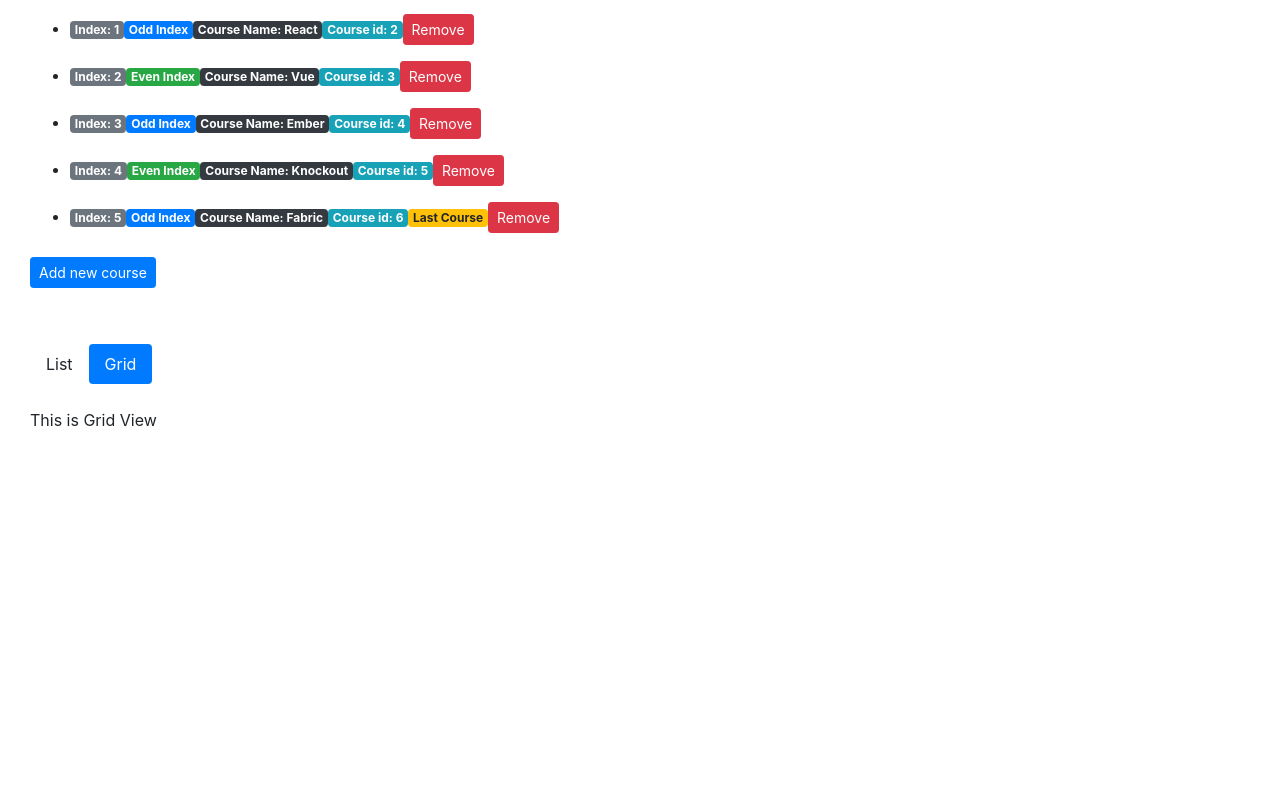
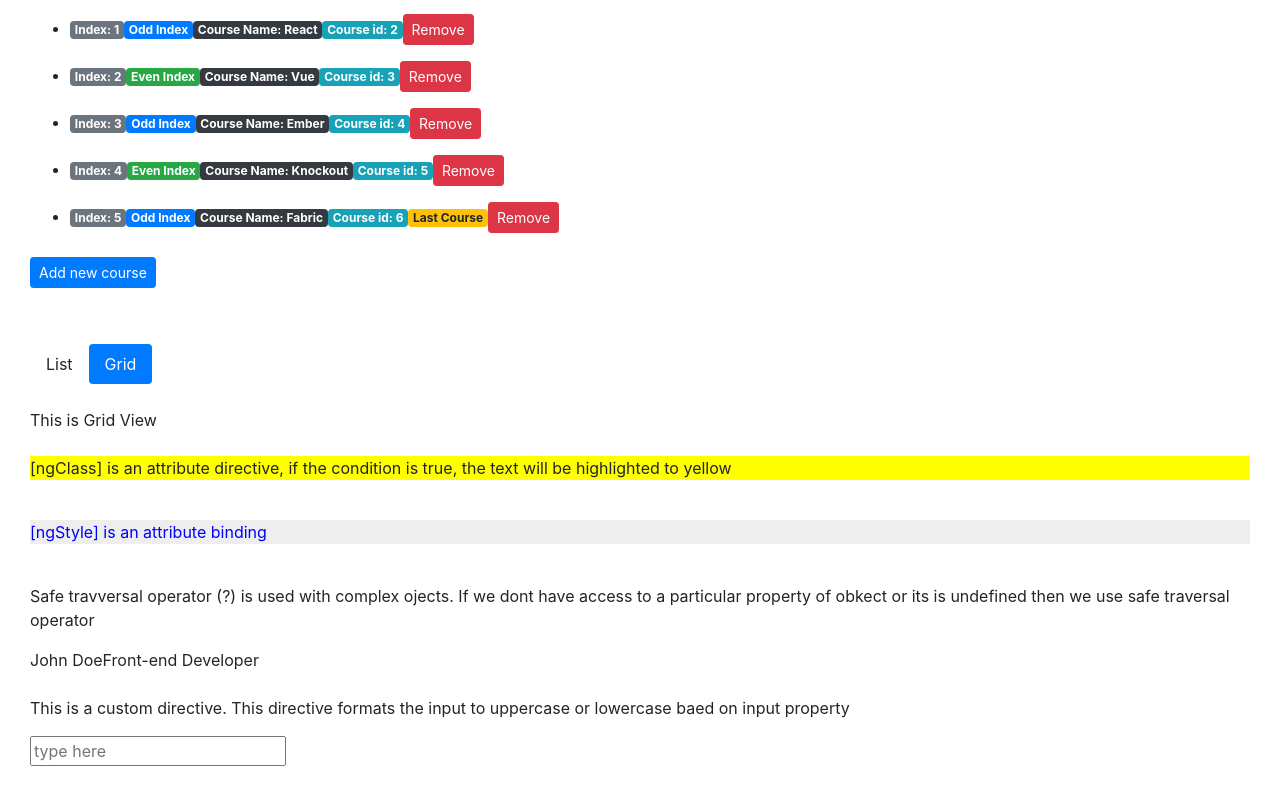
Before and after one commit to jsprodev/learn-angular, an Angular app: page / in a window 1280 px wide. Shown: the part 1493-2289 px from the top of the page. Before the commit the page ends 1955 px from the top, so only its background shows below. Built offline with nearby package versions, Linux system fonts and the light colour scheme.

Commit message:
custom directive format input

```diff
--- a/src/app/app.component.css
+++ b/src/app/app.component.css
@@ -9,3 +9,11 @@ li.nav-item {
 ul li {
     padding: 0.5rem 0rem;
 }
+
+.bg-yellow {
+    background: yellow;
+}
+
+.bg-grey {
+    background: grey;
+}
--- a/src/app/app.component.html
+++ b/src/app/app.component.html
@@ -86,6 +86,7 @@
 <br>
 
 <div *ngIf="courses.length > 0; then coursesThenTV else noCoursesElseTV"></div>
+<!-- the leading * in structural directives means angular is going to use  <ng-template> with the [ngIif], [ngFor], [ngSwitchCase] directive for all conditions -->
 <ng-template #coursesThenTV>
   <div>
     <h3>ngIf with 'then' and 'else' combined with ngFor (pro: one onle div is rendered in the DOM)</h3>
@@ -122,3 +123,32 @@
   <div *ngSwitchCase="'grid'">This is Grid View</div>
   <div *ngSwitchDefault>Default: No View Mode</div>
 </div>
+<br>
+
+<div>
+  <p [ngClass]="{ 'bg-yellow': highlight, 'bg-grey': !highlight }" (click)="toggleHighlight()">
+    [ngClass] is an attribute directive, if the condition is true, the text will be highlighted to yellow
+  </p>
+</div>
+<br>
+
+<div>
+  <p [ngStyle]="{ 'backgroundColor': hbkStyle? '#eee': '', 'color': hbkStyle? 'blue': ''}">
+    [ngStyle] is an attribute binding
+  </p>
+</div>
+<br>
+
+<div>
+  <p>Safe travversal operator (?) is used with complex ojects. If we dont have access to a particular property of obkect or its is undefined then we use safe traversal operator</p>
+  <span>{{ complexObject.personalDetails.name }}</span>
+  <span>{{ complexObject.personalDetails?.designation }}</span>
+  <span>{{ complexObject.personalDetails?.address }}</span>
+</div>
+<br>
+
+<div>
+  <p>This is a custom directive. This directive formats the input to uppercase or lowercase baed on input property </p>
+  <!-- <input type="text" inputFormat [format]="'lowercase'" placeholder="type here"> -->
+  <input type="text" [inputFormat]="'lowercase'" placeholder="type here">
+</div>
--- a/src/app/app.component.ts
+++ b/src/app/app.component.ts
@@ -18,8 +18,9 @@ export class AppComponent {
   tasks = [];
   person = {};
   text = '';
+  viewMode = 'grid';
   highlight: boolean;
-  // courses = ['angular', 'react', 'vue'];
+  hbkStyle: boolean = true;
   courses = [
     { id: 1, name: 'Angular' },
     { id: 2, name: 'React' },
@@ -28,7 +29,14 @@ export class AppComponent {
     { id: 5, name: 'Knockout' },
     { id: 6, name: 'Fabric' },
   ];
-  viewMode = 'grid';
+  complexObject = {
+      title: 'Candidate Details',
+      personalDetails: {
+        name: 'John Doe',
+        designation: 'Front-end Developer',
+        address: null
+      }
+    };
 
   constructor(myService: DataService) {
     this.tasks = myService.getTasks();
@@ -79,4 +87,8 @@ export class AppComponent {
   //   return course ? course.id : undefined;
   // }
 
+  toggleHighlight() {
+    this.highlight = ! this.highlight;
+  }
+
 }
--- a/src/app/app.module.ts
+++ b/src/app/app.module.ts
@@ -7,13 +7,15 @@ import { DataService } from './data.service';
 import { SummaryPipe } from './summary.pipe';
 import { FavoriteComponent } from './favorite/favorite.component';
 import { BootstrapCardComponent } from './bootstrap-card/bootstrap-card.component';
+import { InputFormatDirective } from './input-format.directive';
 
 @NgModule({
   declarations: [
     AppComponent,
     SummaryPipe,
     FavoriteComponent,
-    BootstrapCardComponent
+    BootstrapCardComponent,
+    InputFormatDirective
   ],
   imports: [
     BrowserModule,
--- /dev/null
+++ b/src/app/input-format.directive.ts
@@ -0,0 +1,22 @@
+import { Directive, ElementRef, HostListener, Input } from '@angular/core';
+
+@Directive({
+  selector: '[inputFormat]'
+})
+export class InputFormatDirective {
+
+  constructor(private el: ElementRef) { }
+
+  @Input('inputFormat') format;
+  @HostListener('blur') onblur() {
+    let value: string = this.el.nativeElement.value;
+    if(this.format == 'lowercase') {
+      this.el.nativeElement.value = value.toLowerCase();
+      console.log('onBlur is fired: input is converted to lowercase');
+    } else {
+      this.el.nativeElement.value = value.toUpperCase();
+      console.log('onBlur is fired: input is converted to uppercase');
+    }
+  }
+
+}
```
Also changed, not shown: 1 other file (tests, documents, lock files or other folders).
